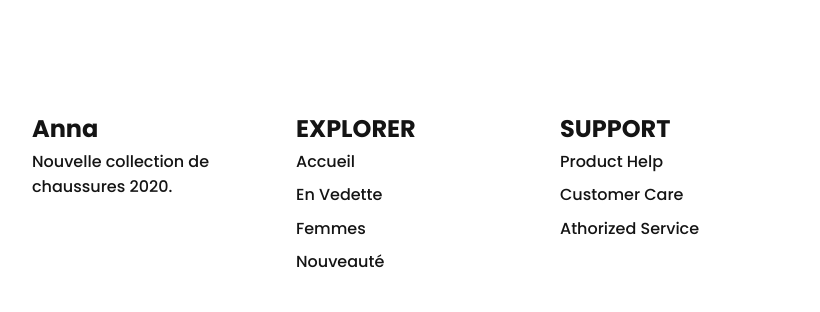
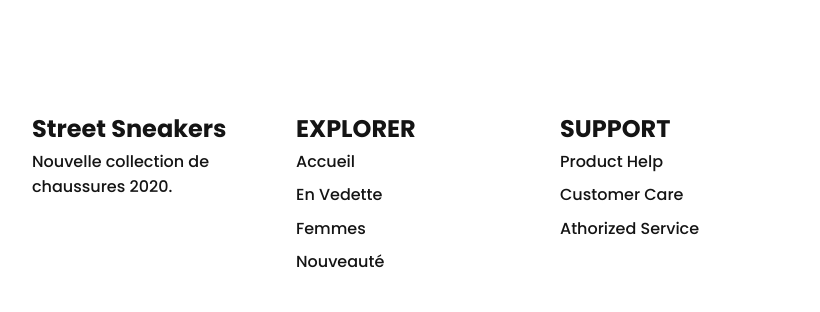
Before and after one commit to Anaelle693/EcommerceSneaker, a plain HTML site: page shop.html in a window 1280 px wide. Shown: the part 1582-1894 px from the top of the page, 96-916 px from the left. Drawn offline with nearby package versions, Linux system fonts and the light colour scheme.

Commit message:
Update shop.html

```diff
--- a/shop.html
+++ b/shop.html
@@ -149,7 +149,7 @@
         <footer class="footer section">
             <div class="footer__container bd-grid">
                 <div class="footer__box">
-                    <h3 class="footer__title">Anna</h3>
+                    <h3 class="footer__title">Street Sneakers</h3>
                     <p class="footer__description">Nouvelle collection de chaussures 2020.</p>
                 </div>
 
```
